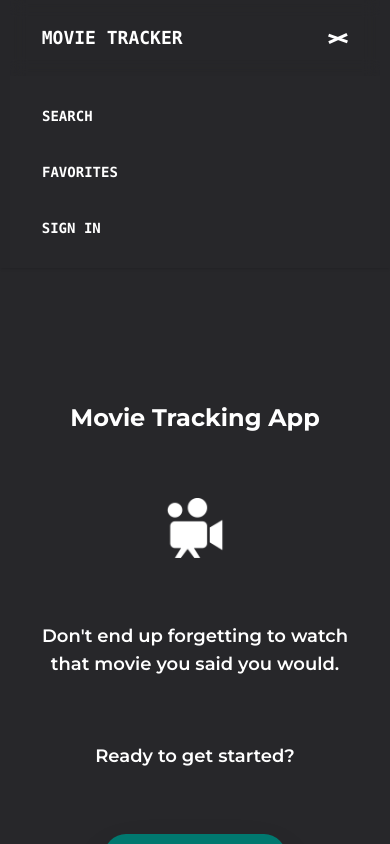
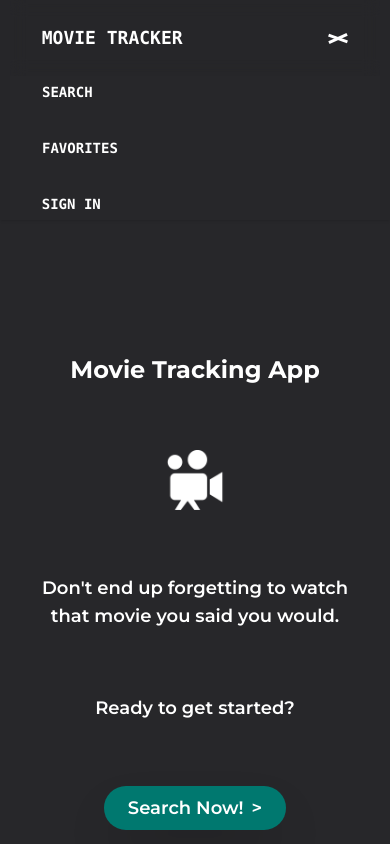
Before and after one commit to BrandonLeone1/movie-tracker-app, a React (Vite) app: page / in a window 390 px wide. Both pictures are taken after a click on the element 338 px from the left and 38 px from the top of the page. Shown: the top 844 px of the page. Built offline with nearby package versions, Linux system fonts and the light colour scheme; no server answers.

Commit message:
Improved code readability and made navbar and FAQ animations smoother.

```diff
--- a/src/components/Navbar.jsx
+++ b/src/components/Navbar.jsx
@@ -8,7 +8,6 @@ import {motion, AnimatePresence} from 'framer-motion'
 export function Navbar({signedInOrNot, setMethod}) {
 
     const [isOpen, setIsOpen] = useState(false);
-
 
     return (
         <>
@@ -54,7 +53,7 @@ export function Navbar({signedInOrNot, setMethod}) {
                 animate={{opacity: 1, height: 'auto'}}
                 exit={{opacity: 0, height: 0}}
                 transition={{duration: 0.8}}
-                className="flex flex-col lg:hidden gap-6 w-300 m-auto max-w-[95%] px-8 md:px-10 animate-[fadeIn_0.3s_ease-out] pb-6 bg-zinc-800 pt-6">
+                className="flex flex-col lg:hidden gap-6 w-300 m-auto max-w-[95%] px-8 md:px-10 animate-[fadeIn_0.3s_ease-out] bg-zinc-800">
 
                         <Link to="/search" aria-label="Search page.">
                         <button className="text-sm md:text-lg min-h-8 font-mono text-white font-bold uppercase cursor-pointer hover:scale-105 active:scale-100 duration-300 animate-[slideInLeft_0.5s_ease-out_forwards] [animation-delay:0.3s] opacity-0" onClick={() => setIsOpen(false)}>Search</button>
@@ -66,7 +65,7 @@ export function Navbar({signedInOrNot, setMethod}) {
 
                         { signedInOrNot ? (
                             <div>
-                                <button aria-label="Sign out." onClick={() => signOut(auth)} className="text-sm md:text-lg min-h-8 font-mono text-white font-bold uppercase cursor-pointer hover:scale-105 active:scale-100 duration-300 animate-[slideInLeft_1s_ease-out_forwards] [animation-delay:0.3s] opacity-0">Sign Out</button>
+                                <button aria-label="Sign out." onClick={() => signOut(auth)} className="text-sm  pb-4 md:text-lg min-h-8 font-mono text-white font-bold uppercase cursor-pointer hover:scale-105 active:scale-100 duration-300 animate-[slideInLeft_1s_ease-out_forwards] [animation-delay:0.3s] opacity-0">Sign Out</button>
                             </div>
                         ) :
                         <div className="lg:hidden">
--- a/src/pages/DetailedMovie.jsx
+++ b/src/pages/DetailedMovie.jsx
@@ -1,6 +1,6 @@
 import { useNavigate } from "react-router-dom";
 
-export function DetailedView({movieToDisplay, fullDetails}) {
+export function DetailedView({fullDetails}) {
 
     const navigate = useNavigate();
 
--- a/src/pages/Error.jsx
+++ b/src/pages/Error.jsx
@@ -1,4 +1,4 @@
-export function Error({clearFunction, errorOrNot}) {
+export function Error() {
 
     return (
 
--- a/src/pages/Favorites.jsx
+++ b/src/pages/Favorites.jsx
@@ -78,7 +78,6 @@ async function handleDrop(status) {
                         )
                     )
 
-
                     }
 
                 </div>
--- a/src/pages/HomePage.jsx
+++ b/src/pages/HomePage.jsx
@@ -212,8 +212,7 @@ export function HomePage({trendingMovies}){
             >
 
                 <h2 className="text-xl md:text-2xl lg:text-3xl font-bold ">"Frequently Asked Questions"</h2>
-             </motion.div>
-
+            </motion.div>
 
                 <div className="faq-container flex flex-col gap-4 w-300 max-w-[90%] mx-auto font-[montserrat]">
 
@@ -234,21 +233,18 @@ export function HomePage({trendingMovies}){
                     <AnimatePresence>
                         {selectedFAQ === faq.id && (
                             <motion.div
-                            className="text-zinc-800 p-6 bg-zinc-200 rounded-b-2xl text-md md:text-lg"
+                            className="text-zinc-800 bg-zinc-200 rounded-b-2xl text-md md:text-lg"
                             initial={{ height: 0, opacity: 0 }}
                             animate={{ height: "auto", opacity: 1 }}
                             exit={{ height: 0, opacity: 0 }}
                             transition={{duration: 0.8}}
                             >
-                            {faq.answer}
+                            <p className="px-6 py-6">{faq.answer}</p>
                             </motion.div>
                         )
 
                         }
                     </AnimatePresence>
-
-
-
 
                       </div>
 
@@ -256,7 +252,6 @@ export function HomePage({trendingMovies}){
 
 
                 </div>
-
 
                 <footer className="px-8 md:px-10 py-6 m-auto font-[montserrat] border-t-2 border-zinc-700 mt-15 w-full flex flex-wrap justify-between">
                     <div className="w-400 max-w-[95%] mx-auto grid grid-cols-2 place-items-center gap-6 px-8 md:px-10 py-6">
@@ -274,8 +269,6 @@ export function HomePage({trendingMovies}){
                     </div>
                 </footer>
 
-
-
         </div>
 
     );
```
